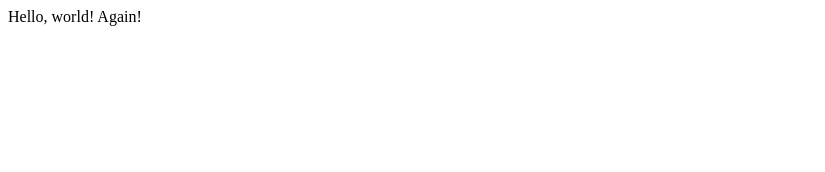
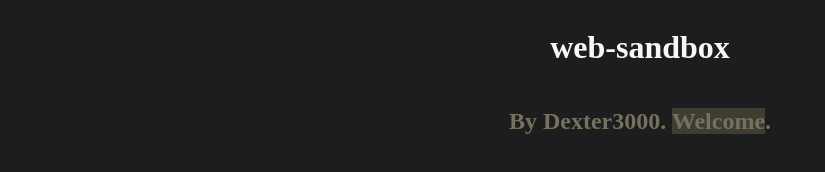
Before and after one commit to SMemsky/web-sandbox, a plain HTML site: page index.html in a window 1280 px wide. Shown: the whole page, without its empty margins (0-825 px from the left). Drawn offline with Linux system fonts and the light colour scheme.

Commit message:
Update index.html

```diff
--- a/index.html
+++ b/index.html
@@ -1 +1,13 @@
-Hello, world! Again!
+<!DOCTYPE html>
+
+<html>
+<head>
+	<title>web-sandbox</title>
+	<link rel="stylesheet" href="main.css">
+</head>
+<body>
+	<h1>web-sandbox</h1>
+	<br>
+	<h2>By Dexter3000. <span>Welcome</span>.</h2>
+</body>
+</html>
```
